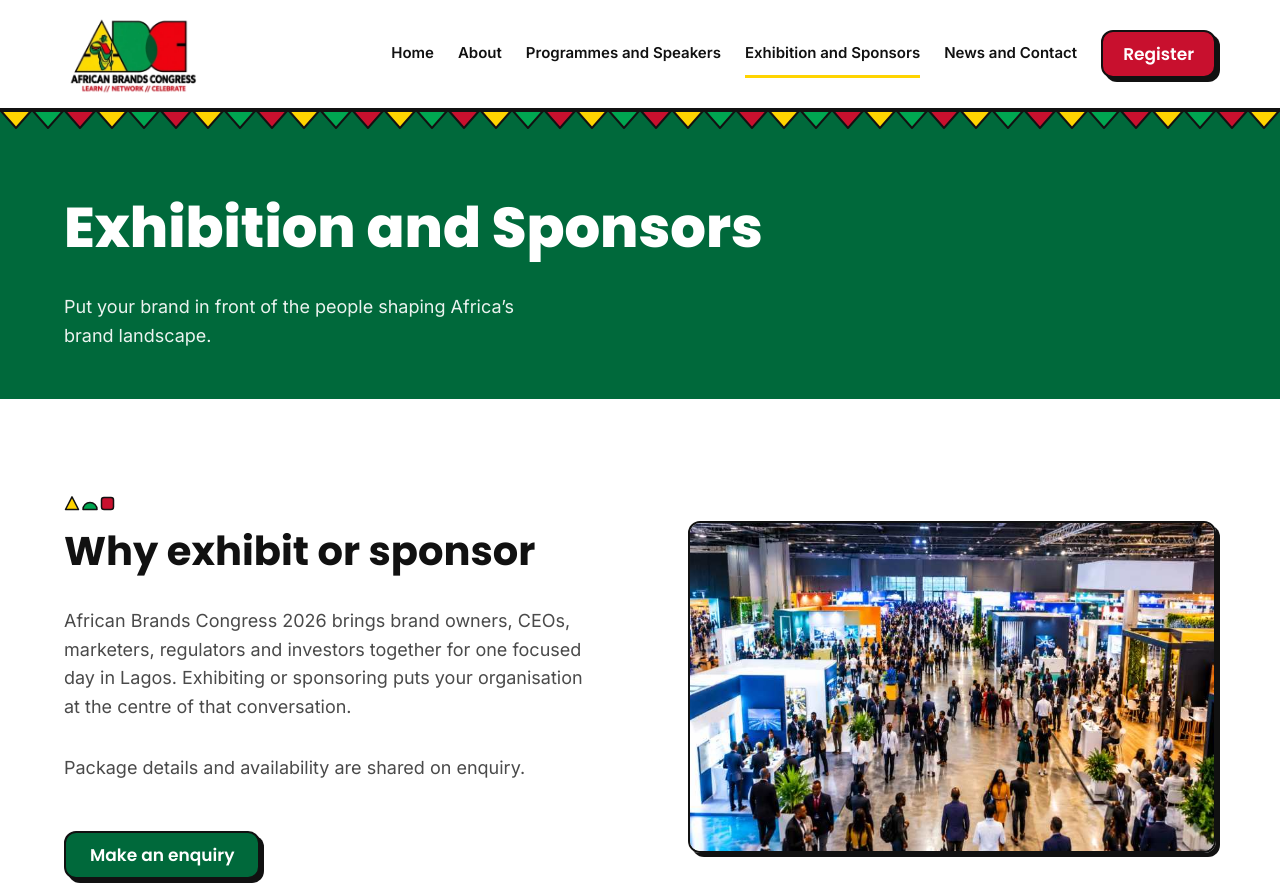
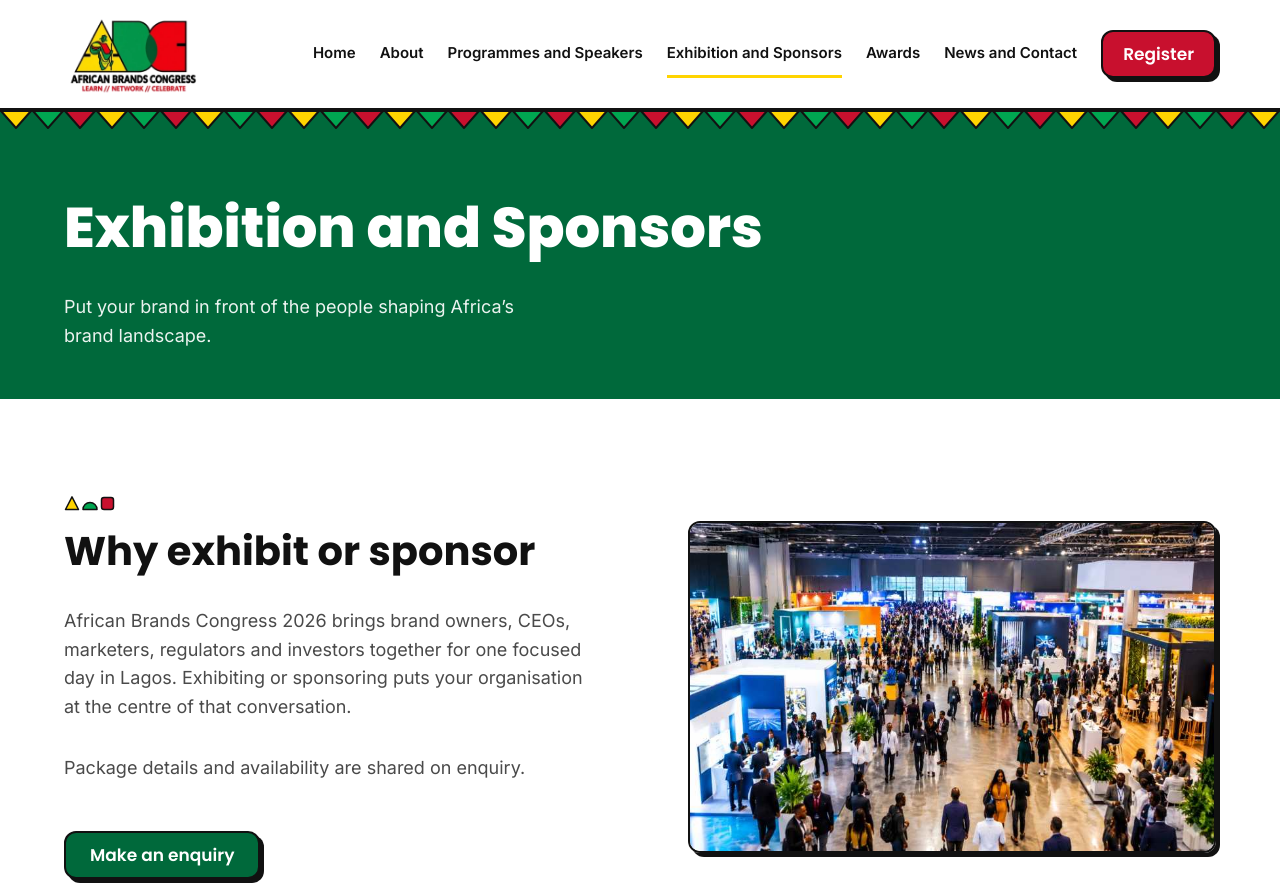
Before and after one commit to Popoeson/African_brands_congress, a website: page exhibition/index.html in a window 1280 px wide. Shown: the top 883 px of the page. Drawn offline with Linux system fonts and the light colour scheme.

Commit message:
Update index.html

```diff
--- a/exhibition/index.html
+++ b/exhibition/index.html
@@ -40,7 +40,7 @@
           <li><a href="/about">About</a></li>
           <li><a href="/programme">Programmes and Speakers</a></li>
           <li><a href="/exhibition">Exhibition and Sponsors</a></li>
-        <!--  <li><a href="/awards">Awards</a></li> -->
+          <li><a href="/awards">Awards</a></li>
           <li><a href="/news-contact">News and Contact</a></li>
           <li class="nav__mobile-only"><a href="/register" data-register-cta-short>Register</a></li>
         </ul>
@@ -259,7 +259,7 @@
             <li><a href="/about">About</a></li>
             <li><a href="/programme">Programmes and Speakers</a></li>
             <li><a href="/exhibition">Exhibition and Sponsors</a></li>
-          <!--  <li><a href="/awards">Awards</a></li> -->
+            <li><a href="/awards">Awards</a></li>
             <li><a href="/news-contact">News and Contact</a></li>
             <li><a href="/register">Register</a></li>
                       <li><a href="/privacy">Privacy policy</a></li>
```
